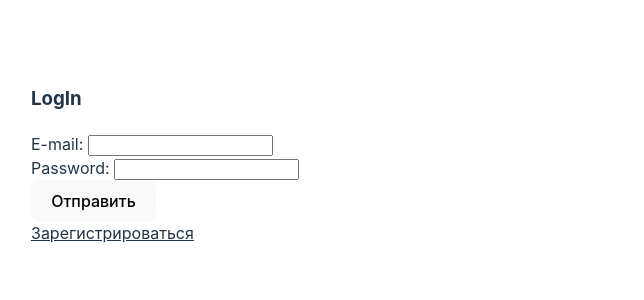
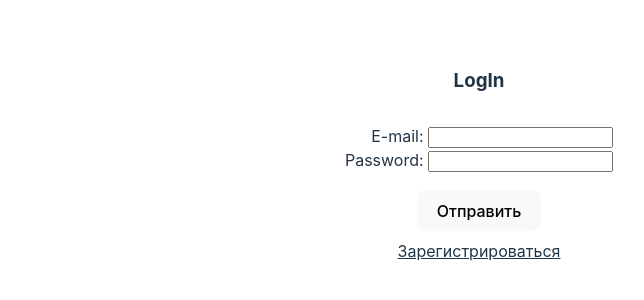
Before and after one commit to The-barer/boards, a React (Vite) app: page /auth in a window 1280 px wide. Shown: the part 244-544 px from the top of the page, without its empty margins (161-805 px from the left). Built offline with nearby package versions, Linux system fonts and the light colour scheme.

Commit message:
add protected rout

```diff
--- a/src/Pages/Auth.tsx
+++ b/src/Pages/Auth.tsx
@@ -32,7 +32,16 @@ export default function Auth() {
   const handelAuthType = (): void => setIsLogin(!isLogin);
 
   return (
-    <>
+    <div className="container" style={{ width: "100vw" }}>
+      <div
+        style={{
+          width: "30vw",
+          margin: "0 auto",
+          display: "flex",
+          flexDirection: "column",
+          alignItems: "center",
+        }}
+      >
         {isLogin ? <h3>LogIn</h3> : <h3>Registration</h3>}
 
         <LoginForm onSubmit={handelAuthForm} />
@@ -52,6 +61,7 @@ export default function Auth() {
             Зарегистрироваться
           </div>
         )}
-    </>
+      </div>
+    </div>
   );
 }
--- /dev/null
+++ b/src/Pages/Secret.tsx
@@ -0,0 +1,11 @@
+export const Secret = () => {
+  return (
+    <div>
+      <h3>Добро пожаловать в личное пространство!</h3>
+      <br />
+      <p>
+        Это секретная страница, доступная только авторизованным пользователям"
+      </p>
+    </div>
+  );
+};
--- a/src/Router/router.tsx
+++ b/src/Router/router.tsx
@@ -3,6 +3,8 @@ import { Layout } from "../Pages/Layout";
 import HomePage from "../Pages/Home";
 import Auth from "../Pages/Auth";
 import { ErrorPage } from "../Pages/ErrorPage";
+import { Secret } from "../Pages/Secret";
+import { ProtectedRoute } from "../Components/ProtectedRoute";
 
 export const router = createBrowserRouter([
   {
@@ -11,7 +13,15 @@ export const router = createBrowserRouter([
     errorElement: <ErrorPage />,
     children: [
       { index: true, element: <HomePage /> },
-      { path: "/auth", element: <Auth /> },
+      {
+        path: "/main",
+        element: (
+          <ProtectedRoute>
+            <Secret />
+          </ProtectedRoute>
+        ),
+      },
     ],
   },
+  { path: "/auth", element: <Auth /> },
 ]);
--- a/src/components/LoginForm.tsx
+++ b/src/components/LoginForm.tsx
@@ -23,7 +23,16 @@ export default function LoginForm({ onSubmit }: ILoginFormProps) {
   return (
     <form
       onSubmit={handelSubmit}
-      style={{ display: "flex", flexDirection: "column" }}
+      style={{ display: "flex", flexDirection: "column", alignItems: "center" }}
+    >
+      <div
+        className="inputs"
+        style={{
+          display: "flex",
+          flexDirection: "column",
+          alignItems: "flex-end",
+          padding: "10px",
+        }}
       >
         <label>
           <span>E-mail: </span>
@@ -33,6 +42,7 @@ export default function LoginForm({ onSubmit }: ILoginFormProps) {
           <span>Password: </span>
           <input type="password" name="password" required />
         </label>
+      </div>
 
       <button type="submit" style={{ width: "fit-content" }}>
         Отправить
--- /dev/null
+++ b/src/components/ProtectedRoute.tsx
@@ -0,0 +1,20 @@
+import { FC } from "react";
+import { useAuth } from "../Hooks/useAuth";
+import { useNavigate } from "react-router-dom";
+type Props = {
+  children: JSX.Element;
+};
+
+export const ProtectedRoute: FC<Props> = ({ children }) => {
+  const isAuth = useAuth();
+  const navigate = useNavigate();
+
+  return isAuth ? (
+    children
+  ) : (
+    <div className="auth">
+      <p> Для просмотра страницы, выполните вход</p>
+      <button onClick={() => navigate("/auth")}>Пройти авторизацию</button>
+    </div>
+  );
+};
--- a/src/components/SidePanel.tsx
+++ b/src/components/SidePanel.tsx
@@ -1,5 +1,5 @@
 import { FC } from "react";
-import { NavLink } from "react-router-dom";
+import { useNavigate } from "react-router-dom";
 import { useAppDispatch, useAppSelector } from "../Hooks/reduxHooks";
 import { logout } from "../Store/User/userSlice";
 import { useAuth } from "../Hooks/useAuth";
@@ -8,6 +8,7 @@ import { IUser } from "../Types/types";
 
 export const SidePanel: FC = () => {
   const isAuth = useAuth();
+  const navigate = useNavigate();
   const dispatch = useAppDispatch();
   const handelLogout = () => {
     dispatch(logout());
@@ -31,7 +32,13 @@ export const SidePanel: FC = () => {
           }}
         >
           <h3 style={{ margin: "0 auto" }}> Hello, {email} !</h3>
-          <NavLink to="/secret">Страница категорий</NavLink>
+          <div
+            className="links"
+            style={{ display: "flex", flexDirection: "column" }}
+          >
+            <button onClick={() => navigate("/")}>Главная</button>
+            <button onClick={() => navigate("/main")}>Личная страница</button>
+          </div>
           <button onClick={handelLogout}>Выйти</button>
         </div>
       )}
--- a/src/index.css
+++ b/src/index.css
@@ -40,6 +40,7 @@ button {
   border-radius: 8px;
   border: 1px solid transparent;
   padding: 0.6em 1.2em;
+  margin: 0.5em;
   font-size: 1em;
   font-weight: 500;
   font-family: inherit;
```
Lines whose indentation alone changed are shown as unchanged.
